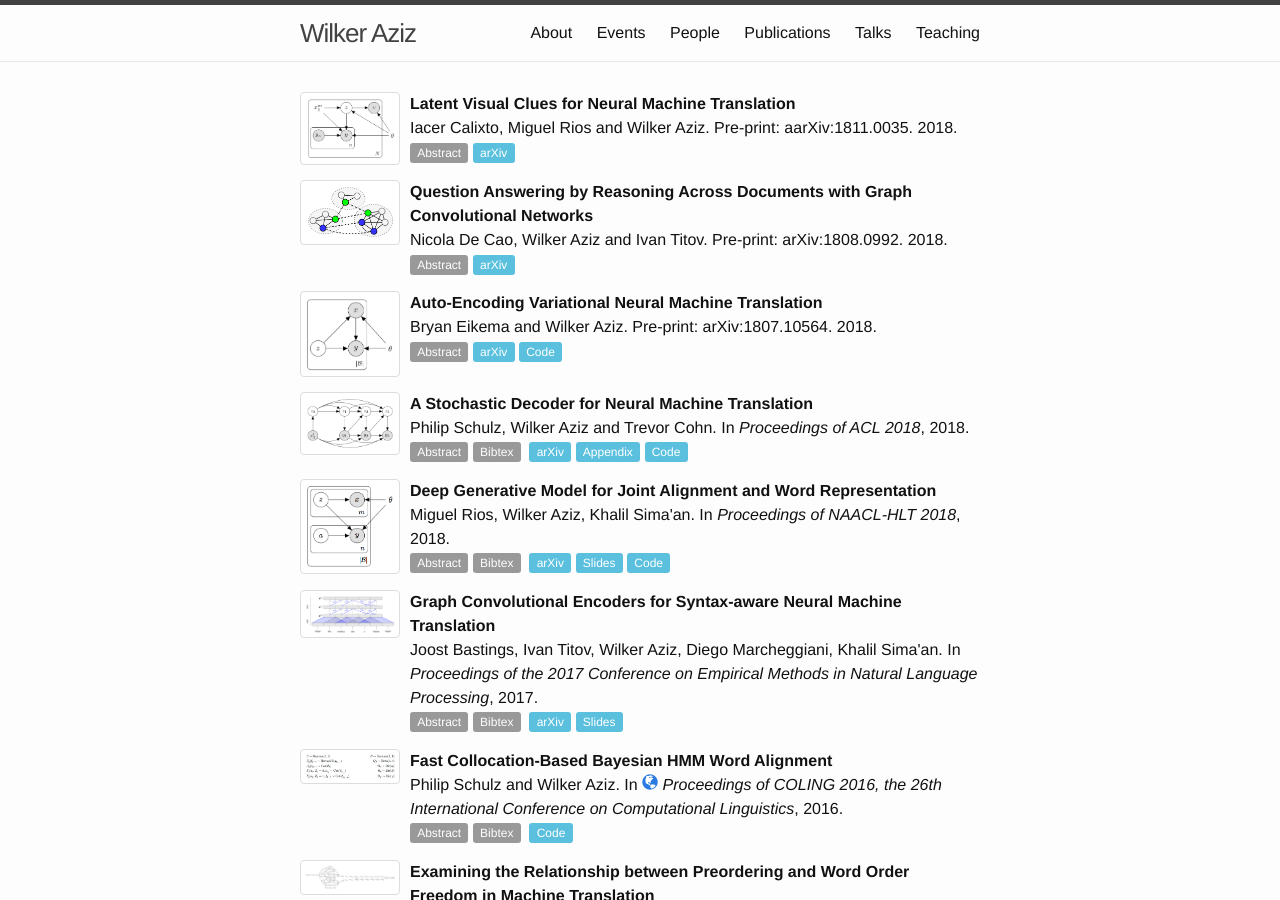
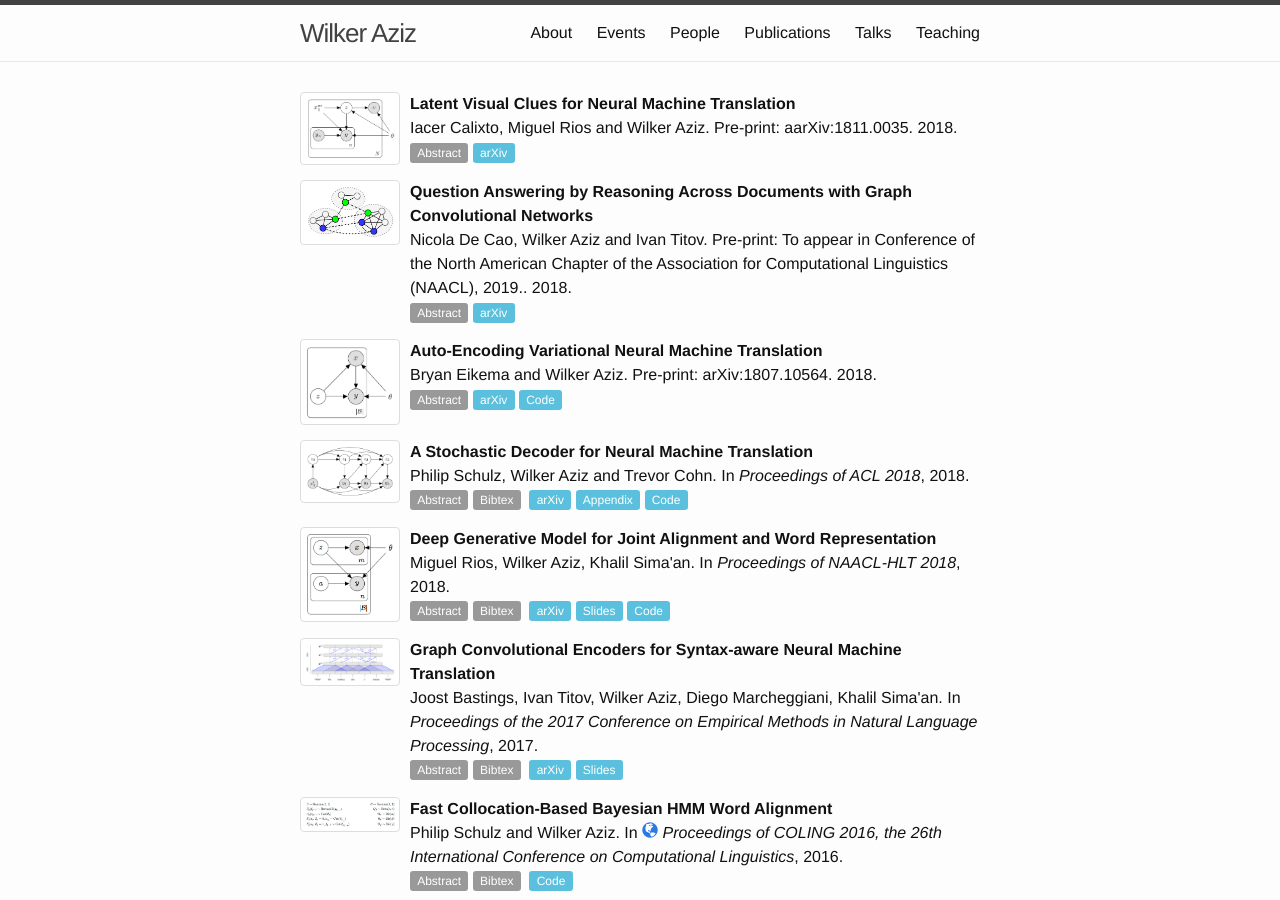
Before and after one commit to wilkeraziz/oldsite, a Jekyll site: the page built from publications.md, in a window 1280 px wide and 900 px high. Built offline with Jekyll 4.4.1, drawn with Linux system fonts in a browser that asks for light colours.

Commit message:
+NAACL2019

```diff
--- a/_data/papers/2018.yml
+++ b/_data/papers/2018.yml
@@ -22,10 +22,10 @@
   authors: "Nicola De Cao, Wilker Aziz and Ivan Titov"
   doc-url: //arxiv.org/pdf/1808.09920.pdf
   arxiv: //arxiv.org/abs/1808.09920
+  booktitle: "To appear in Conference of the North American Chapter of the Association for Computational Linguistics (NAACL), 2019."
   slides:
-  booktitle: "arXiv:1808.0992"
   abstract: >
-    Most research in reading comprehension has focused on answering questions based on individual documents or even single paragraphs. We introduce a method which integrates and reasons relying on information spread within documents and across multiple documents. We frame it as an inference problem on a graph. Mentions of entities are nodes of this graph where edges encode relations between different mentions (e.g., within- and cross-document co-references). Graph convolutional networks (GCNs) are applied to these graphs and trained to perform multi-step reasoning. Our Entity-GCN method is scalable and compact, and it achieves state-of-the-art results on the WikiHop dataset (Welbl et al. 2017).
+    Most research in reading comprehension has focused on answering questions based on individual documents or even single paragraphs. We introduce a neural model which integrates and reasons relying on information spread within documents and across multiple documents. We frame it as an inference problem on a graph. Mentions of entities are nodes of this graph while edges encode relations between different mentions (e.g., within- and cross-document coreference). Graph convolutional networks (GCNs) are applied to these graphs and trained to perform multi-step reasoning. Our Entity-GCN method is scalable and compact, and it achieves state-of-the-art results on a multi-document question answering dataset, WIKIHOP (Welbl et al., 2018).
 -
   layout: paper
   paper-type: pre-print
```
